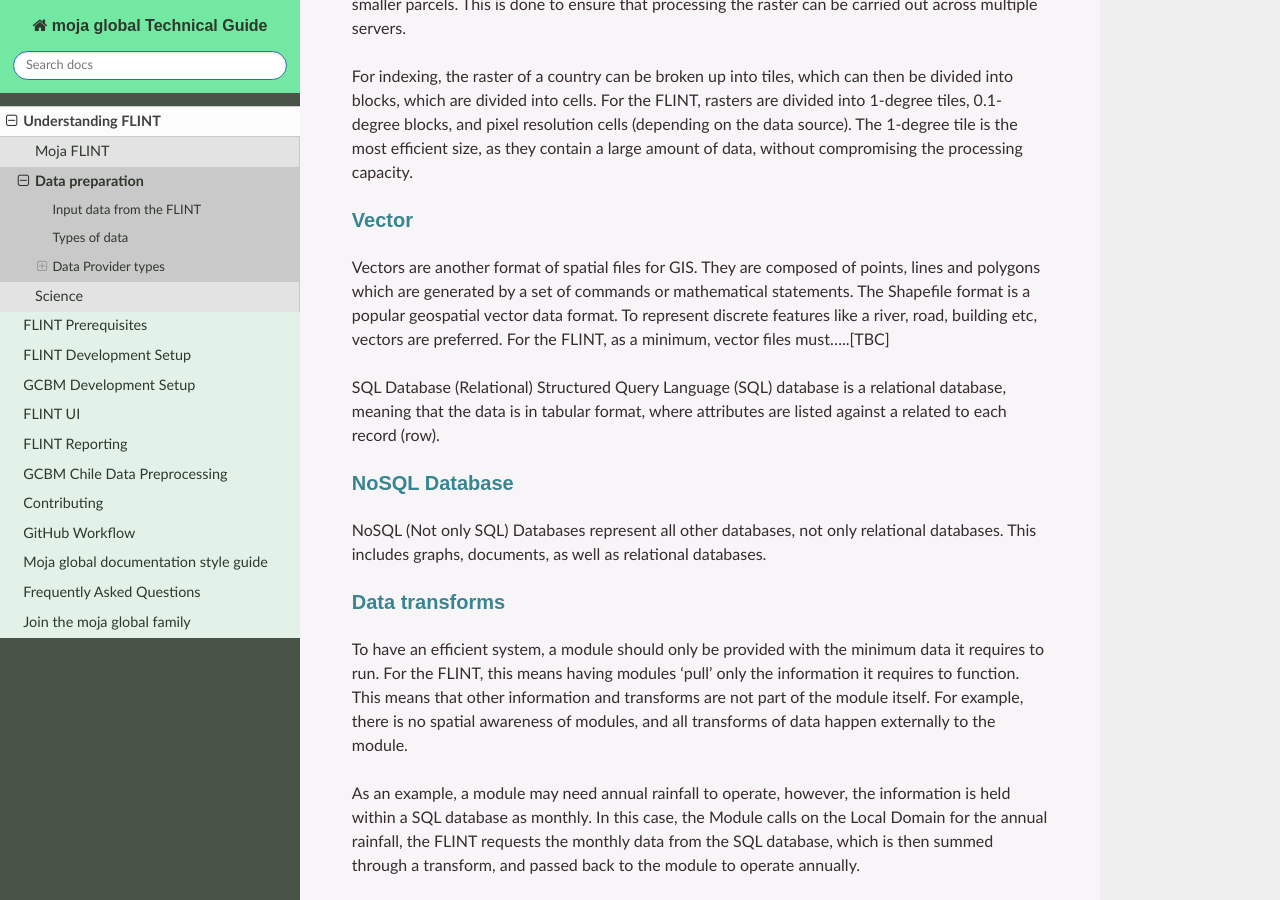
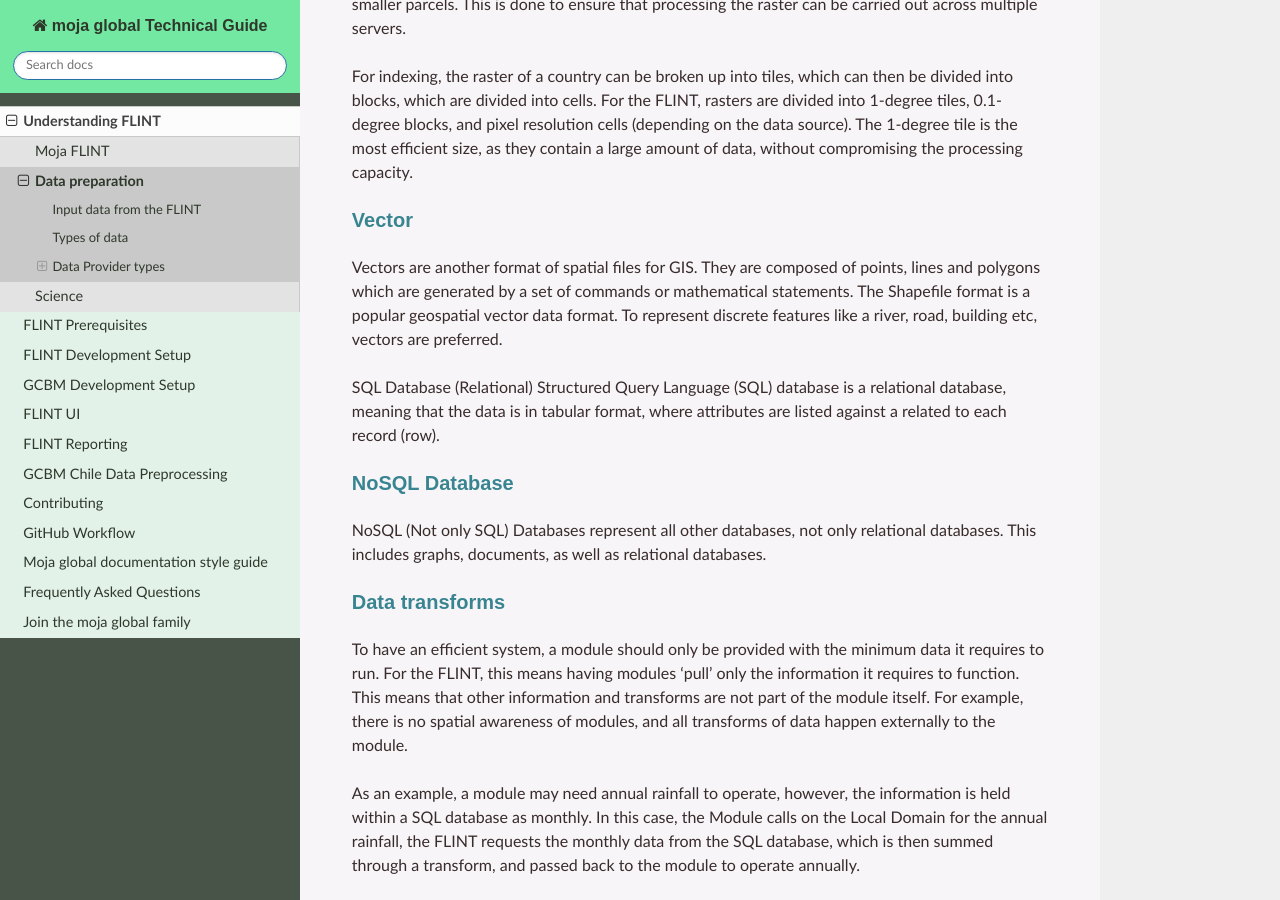
Before and after one commit to moja-global/moja_global_docs, a Sphinx documentation site: the page built from docs/Understanding-FLINT/data-preparation/index.rst, in a window 1280 px wide and 900 px high, scrolled down 1781 px. Built offline with Sphinx 7.4.7 and the Read the Docs theme 2.0.0, drawn with Linux system fonts in a browser that asks for light colours.

Commit message:
Update index.rst

```diff
--- a/docs/Understanding-FLINT/data-preparation/index.rst
+++ b/docs/Understanding-FLINT/data-preparation/index.rst
@@ -111,7 +111,6 @@ points, lines and polygons which are generated by a set of commands or
 mathematical statements. The Shapefile format is a popular geospatial vector data format.
 To represent discrete features like a river, road, building etc,
 vectors are preferred.
-For the FLINT, as a minimum, vector files must…..[TBC]
 
 SQL Database (Relational) Structured Query Language (SQL) database is a
 relational database, meaning that the data is in tabular format, where
```
